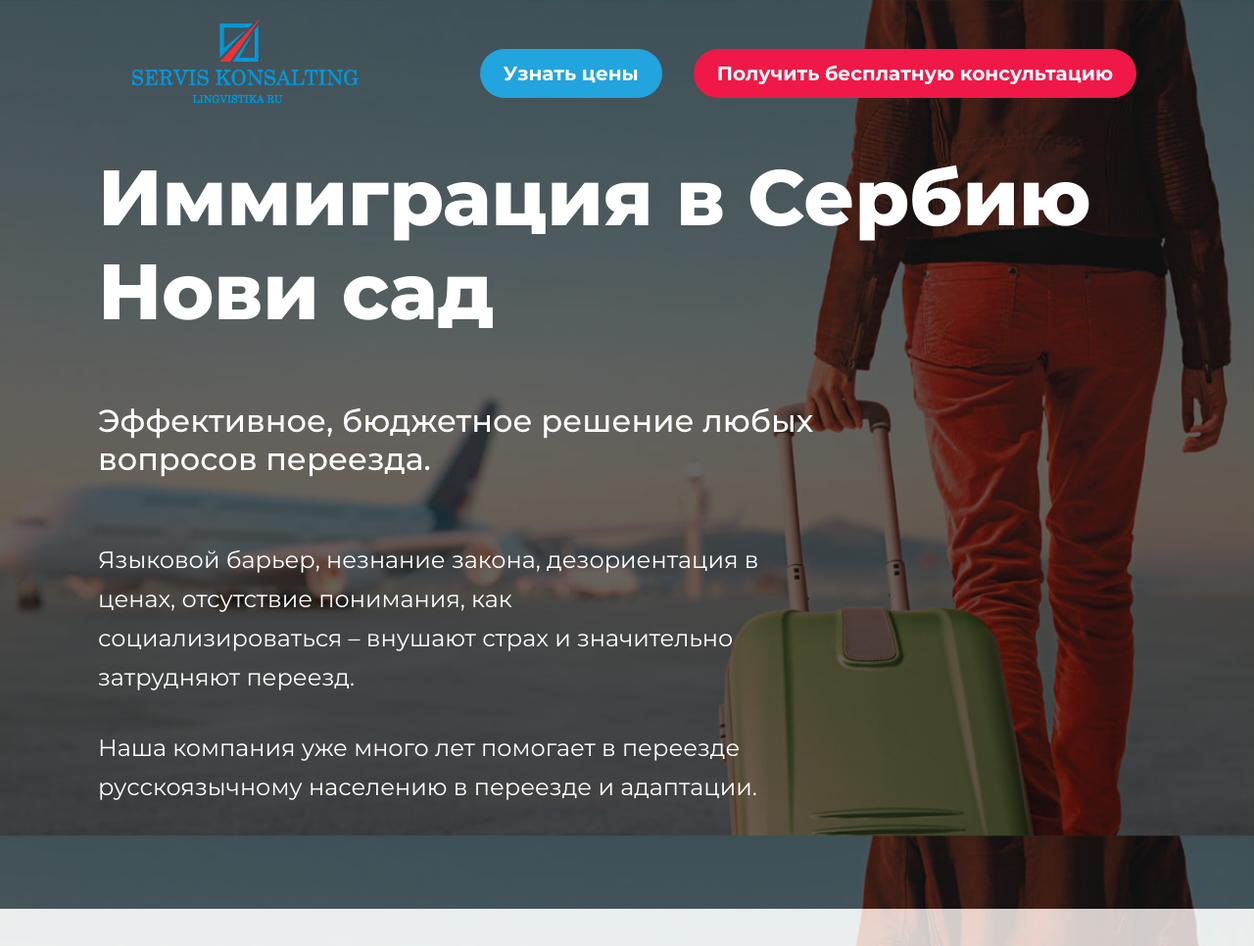
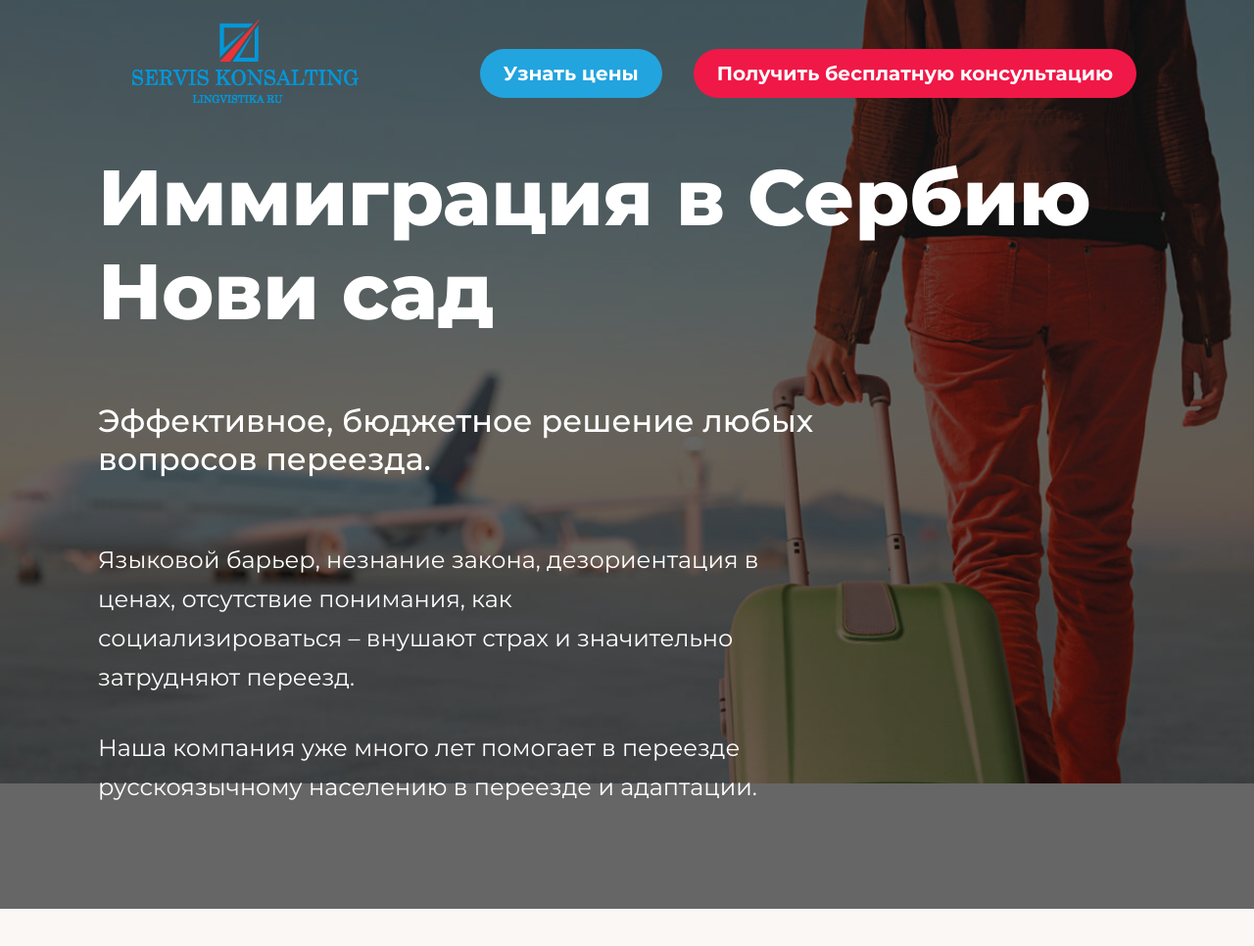
Before and after one commit to YanaRoman777/ImmigrationToSerbia, a plain HTML site: page index.html in a window 1280 px wide. Shown: the top 966 px of the page at 98% size. Drawn offline with Linux system fonts and the light colour scheme; files whose address does not match are found by name.

Commit message:
стилизовать блок background

```diff
--- a/blocks/background/background.css
+++ b/blocks/background/background.css
@@ -1,12 +1,19 @@
 .background {
+    position: fixed;
+    top: 0;
+    left: 0;
     margin: 0;
-    background: fixed no-repeat;
+    background: no-repeat;
+    background-attachment: fixed;
     background-image: url(../../images/SHU_Flugreise_trotz_.jpg);
     background-size: cover;
     background-position: center;
-    display: grid;
+    width: 100%;
+    height: 100%;
+    z-index: 0;
+    /* display: grid;
     justify-content: center;
-    grid-template-columns: 1fr;
+    grid-template-columns: 1fr; */
 }
 
 
--- a/blocks/body/body.css
+++ b/blocks/body/body.css
@@ -3,14 +3,15 @@
     /* background: fixed no-repeat;
     background-image: url(../../images/SHU_Flugreise_trotz_.jpg);
     background-size: cover;
-    background-position: center;
+    background-position: center; */
     display: grid;
     justify-content: center;
-    grid-template-columns: 1fr; */
+    grid-template-columns: 1fr;
+    position: relative;
 }
 
+/*
 
-/*
 @media all and (max-width: 600px)  {
     .body {
         background-position: 60% 0%;
```
Also changed, not shown: index.html (+1 -1 lines).
